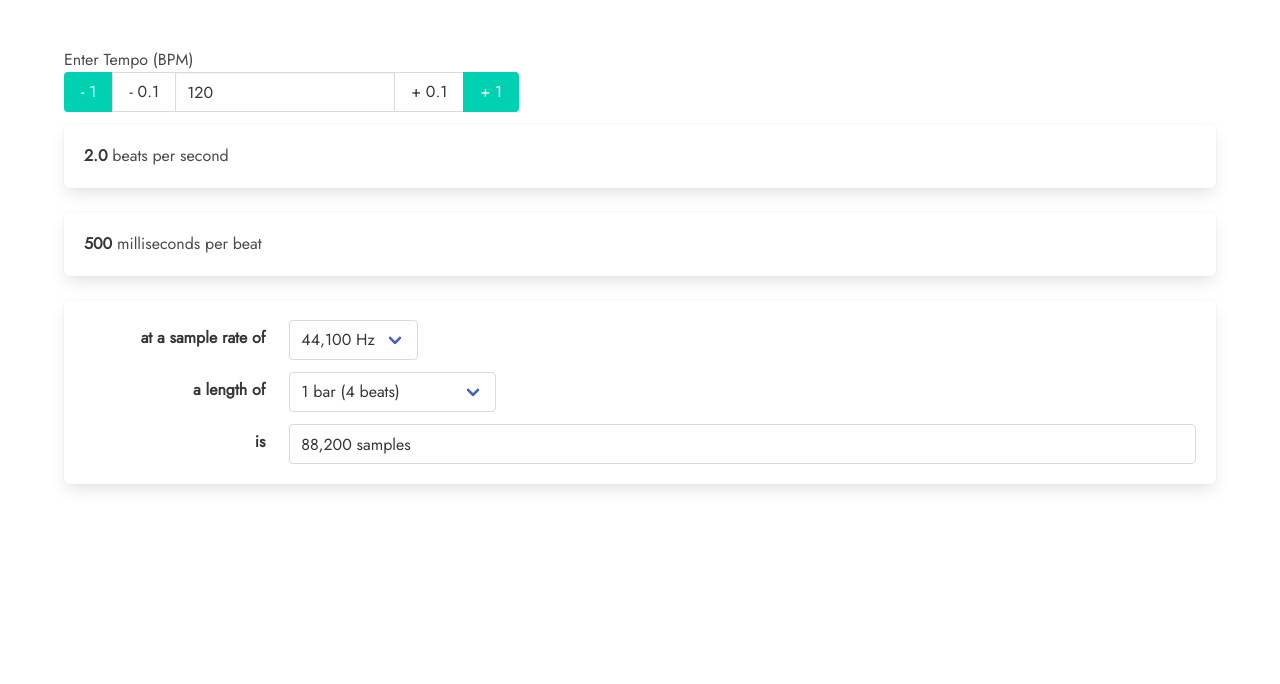
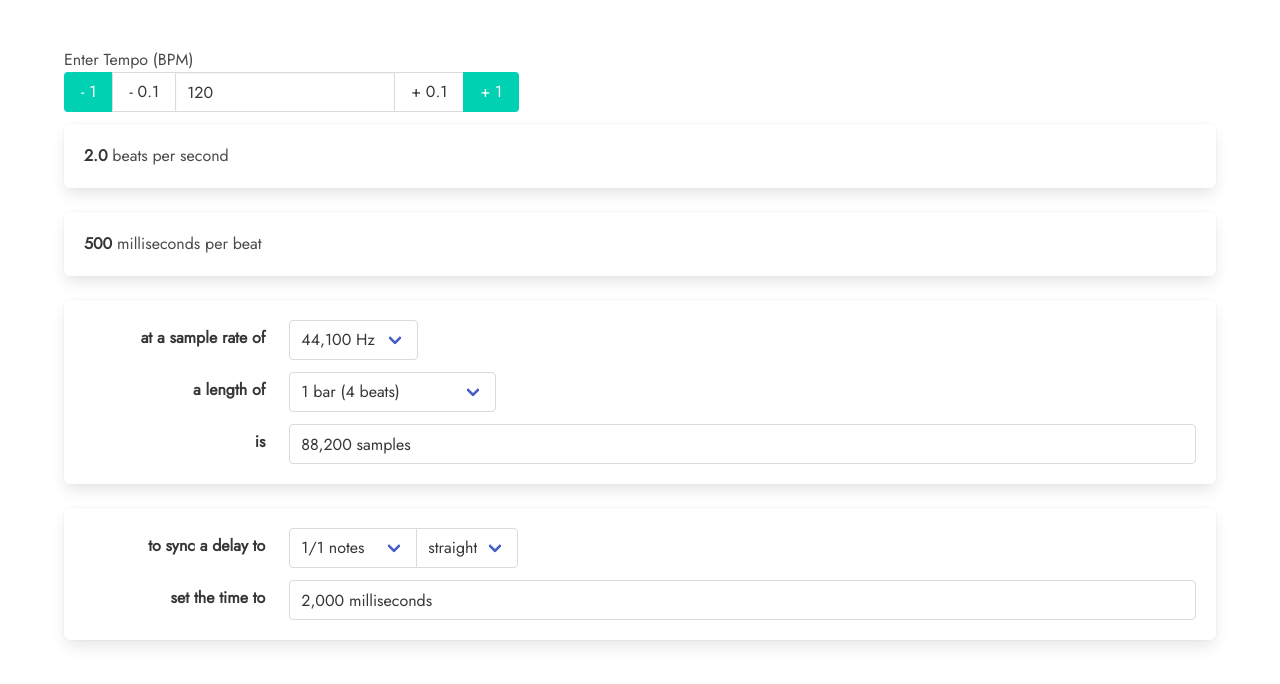
Before and after one commit to ajrussellaudio/rhythmetic, a React (Create React App) app: page / in a window 1280 px wide. Shown: the top 684 px of the page. Built offline with nearby package versions, Linux system fonts and the light colour scheme.

Commit message:
Add delay time calculator

```diff
--- a/src/App.js
+++ b/src/App.js
@@ -2,8 +2,9 @@ import React, { useState } from 'react';
 import TempoInput from './components/TempoInput';
 import BeatsPerSecond from './components/BeatsPerSecond';
 import PeriodOfBeat from './components/PeriodOfBeat';
+import LengthInSamples from './components/LengthInSamples';
+import DelayTime from './components/DelayTime';
 import './App.sass';
-import LengthInSamples from './components/LengthInSamples';
 
 function App() {
     const [tempo, setTempo] = useState(120);
@@ -15,6 +16,7 @@ function App() {
                 <BeatsPerSecond tempo={tempo} />
                 <PeriodOfBeat tempo={tempo} />
                 <LengthInSamples tempo={tempo} />
+                <DelayTime tempo={tempo} />
             </div>
         </section>
     );
--- /dev/null
+++ b/src/components/DelayTime.jsx
@@ -0,0 +1,96 @@
+import React, { useState } from 'react';
+import delayTime from '../utils/delayTime';
+
+const delayTimes = [
+    { beats: 4, label: '1/1' },
+    { beats: 2, label: '1/2' },
+    { beats: 1, label: '1/4' },
+    { beats: 0.5, label: '1/8' },
+    { beats: 0.25, label: '1/16' },
+    { beats: 0.125, label: '1/32' },
+    { beats: 0.0625, label: '1/64' },
+];
+
+const modifiers = [
+    { label: 'straight', multiplier: 1 },
+    { label: 'dotted', multiplier: 1.5 },
+    { label: 'triplet', multiplier: 2 / 3 },
+];
+
+const DelayTime = ({ tempo }) => {
+    const [selectedDelayTime, setSelectedDelayTime] = useState(4);
+    const [selectedMultiplier, setSelectedMultiplier] = useState(1);
+
+    const handleDelayTimeChange = (event) => {
+        setSelectedDelayTime(event.target.value);
+    };
+
+    const handleMultiplierChange = (event) => {
+        setSelectedMultiplier(event.target.value);
+    };
+
+    return (
+        <div className="box">
+            <div className="field is-horizontal">
+                <div className="field-label is-normal">
+                    <label className="label">to sync a delay to</label>
+                </div>
+                <div className="field-body">
+                    <div className="field has-addons">
+                        <div className="control">
+                            <div className="select">
+                                <select
+                                    value={selectedDelayTime}
+                                    onChange={handleDelayTimeChange}
+                                >
+                                    {delayTimes.map(({ label, beats }) => (
+                                        <option value={beats} key={label}>
+                                            {label} notes
+                                        </option>
+                                    ))}
+                                </select>
+                            </div>
+                        </div>
+                        <div className="control">
+                            <div className="select">
+                                <select
+                                    value={selectedMultiplier}
+                                    onChange={handleMultiplierChange}
+                                >
+                                    {modifiers.map(({ label, multiplier }) => (
+                                        <option value={multiplier} key={label}>
+                                            {label}
+                                        </option>
+                                    ))}
+                                </select>
+                            </div>
+                        </div>
+                    </div>
+                </div>
+            </div>
+            <div className="field is-horizontal">
+                <div className="field-label is-normal">
+                    <label className="label">set the time to</label>
+                </div>
+                <div className="field-body">
+                    <div className="field">
+                        <input
+                            className="input"
+                            type="text"
+                            readOnly
+                            value={`${delayTime(
+                                tempo,
+                                selectedDelayTime,
+                                selectedMultiplier
+                            ).toLocaleString(undefined, {
+                                maximumFractionDigits: 1,
+                            })} milliseconds`}
+                        />
+                    </div>
+                </div>
+            </div>
+        </div>
+    );
+};
+
+export default DelayTime;
--- /dev/null
+++ b/src/utils/delayTime.js
@@ -0,0 +1,5 @@
+import periodOfBeat from './periodOfBeat';
+
+export default (tempo, beats, multiplier) => {
+    return periodOfBeat(tempo) * beats * multiplier * 1000;
+};
```
Also changed, not shown: 1 other file (tests, documents, lock files or other folders).
